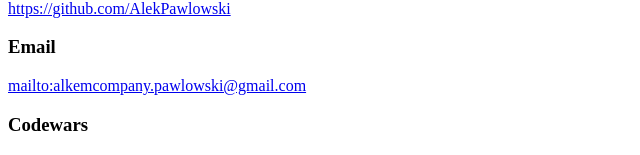
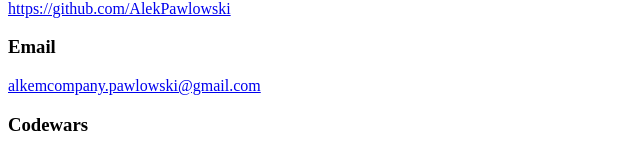
Before and after one commit to AlekPawlowski/portfolio_site, a React (Vite) app: page / in a window 1280 px wide. Shown: the part 710-865 px from the top of the page, without its empty margins (0-640 px from the left). Built offline with nearby package versions, Linux system fonts and the light colour scheme.

Commit message:
fix mail

```diff
--- a/src/views/Contact/Contact.contact.tsx
+++ b/src/views/Contact/Contact.contact.tsx
@@ -28,7 +28,7 @@ const contactData: SocialElement[] = [
     },
     {
         name: "Email",
-        data: "mailto:alkemcompany.pawlowski@gmail.com"
+        data: "alkemcompany.pawlowski@gmail.com"
     },
     {
         name: "Codewars",
--- a/src/views/Contact/SocialComponent.contact.tsx
+++ b/src/views/Contact/SocialComponent.contact.tsx
@@ -6,12 +6,11 @@ interface SocialComponentDescribe {
 }
 
 export const SocialComponent: FC<SocialComponentDescribe> = ({ socialElement }): JSX.Element => {
-    const { name, data } = socialElement;
-    if (typeof data === "number") {
+    const { name, data } = socialElement,
+        hrefValue = name.toLocaleLowerCase() === "email" ? `mailto:${data}` : data.toString();
 
-    }
     return <article>
         <h3>{name}</h3>
-        <a href={data.toString()}>{data}</a>
+        <a href={hrefValue}>{data}</a>
     </article>
 }
```
